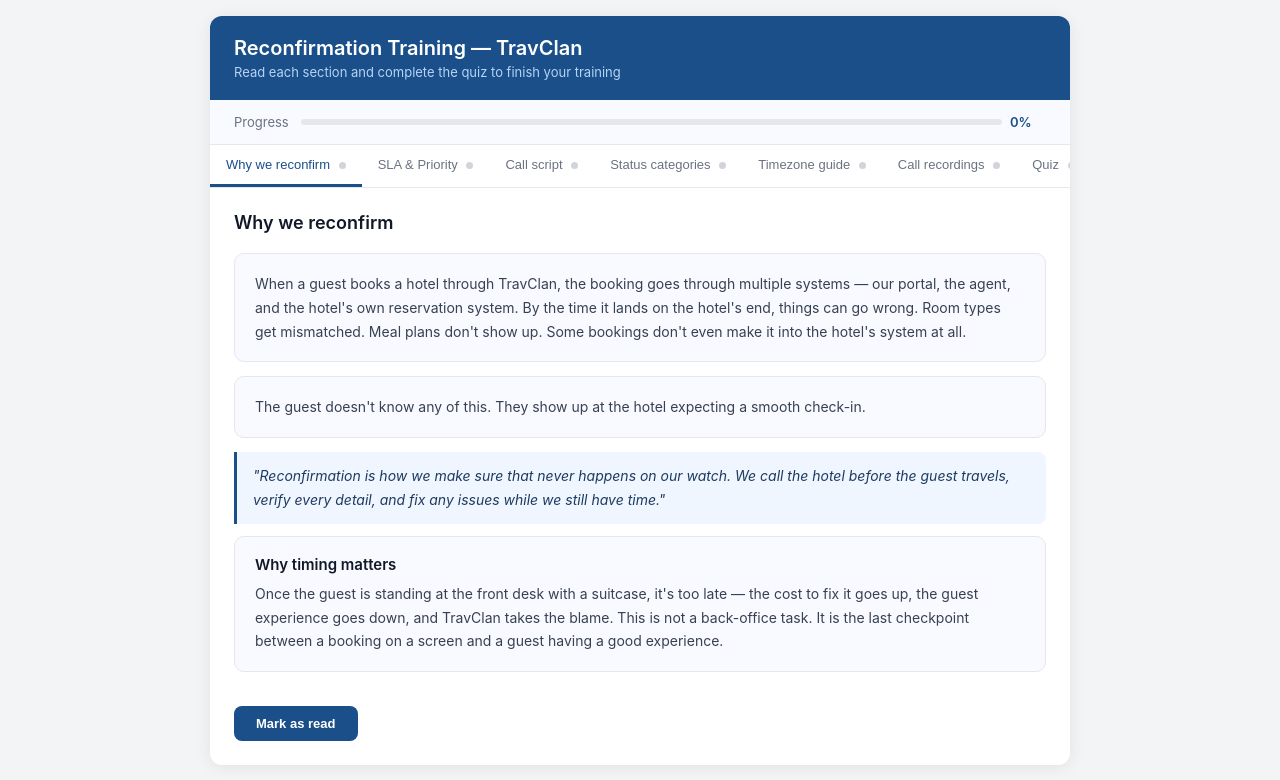
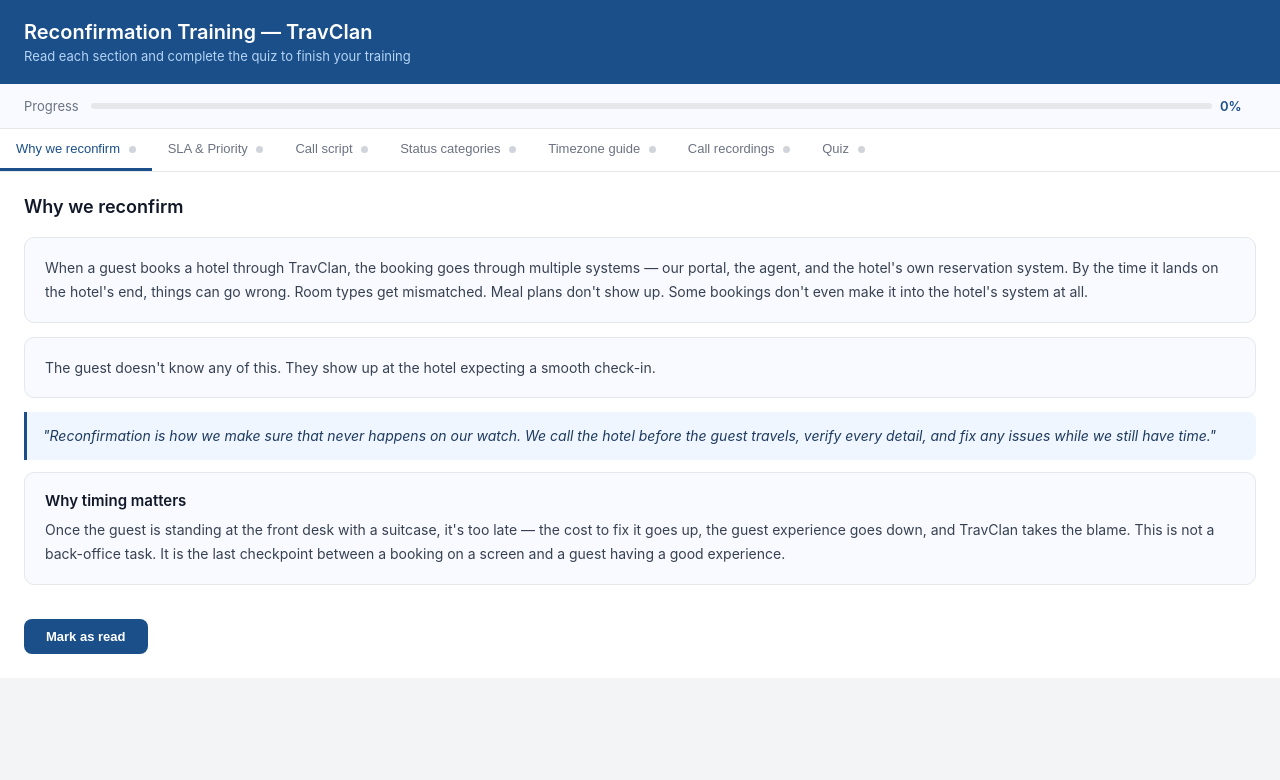
Before and after one commit to namansharma-dashboard/travclan-training, a plain HTML site: page index.html in a window 1280 px wide. Drawn offline with Linux system fonts and the light colour scheme.

Commit message:
Add files via upload

```diff
--- a/index.html
+++ b/index.html
@@ -6,8 +6,8 @@
 <title>Reconfirmation Training — TravClan</title>
 <style>
 *{box-sizing:border-box;margin:0;padding:0}
-body{font-family:-apple-system,BlinkMacSystemFont,'Segoe UI',Roboto,sans-serif;background:#F3F4F6;padding:16px}
-.wrap{max-width:860px;margin:0 auto;border-radius:12px;overflow:hidden;box-shadow:0 2px 16px rgba(0,0,0,.08)}
+body{font-family:-apple-system,BlinkMacSystemFont,'Segoe UI',Roboto,sans-serif;background:#F3F4F6;padding:0;margin:0}
+.wrap{width:100%;border-radius:0;overflow:hidden}
 .topbar{background:#1A4F8A;padding:20px 24px}
 .topbar h1{color:#fff;font-size:20px;font-weight:600}
 .topbar p{color:#B5D4F4;font-size:13px;margin-top:4px}
```
